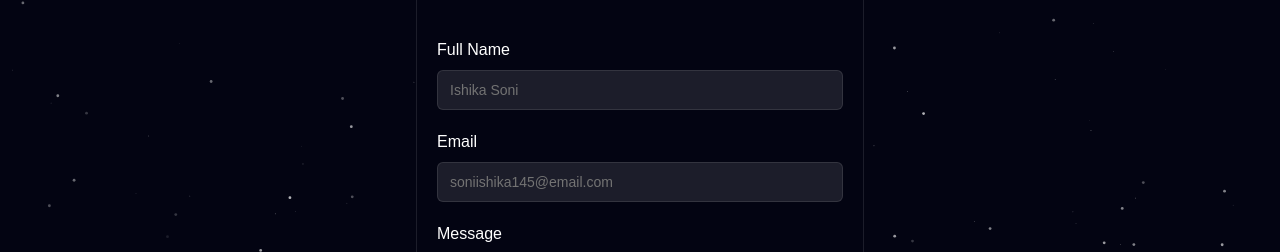
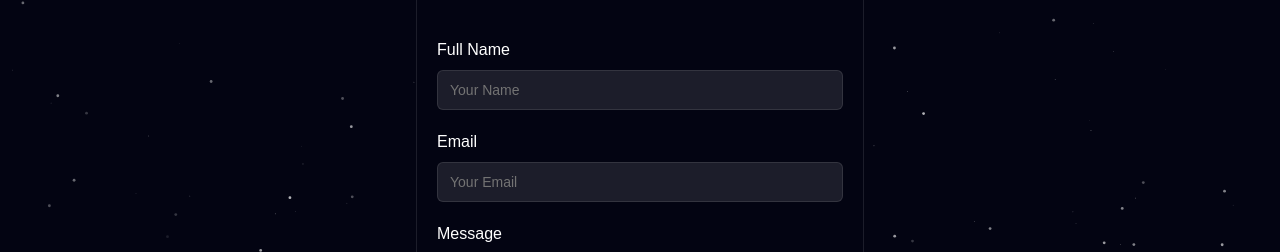
Before and after one commit to IshikaSoni056/MainPortfolio, a React (Vite) app: page / in a window 1280 px wide. Shown: the part 5108-5360 px from the top of the page. Built offline with nearby package versions, Linux system fonts and the light colour scheme; a web font is replaced by a local one.

Commit message:
Debugging

```diff
--- a/src/sections/Contact.jsx
+++ b/src/sections/Contact.jsx
@@ -78,7 +78,7 @@ const Contact = () => {
               name="name"
               type="text"
               className="field-input field-input-focus"
-              placeholder="Ishika Soni"
+              placeholder="Your Name"
               autoComplete="name"
               value={formData.name}
               onChange={handleChange}
@@ -94,7 +94,7 @@ const Contact = () => {
               name="email"
               type="email"
               className="field-input field-input-focus"
-              placeholder="soniishika145@email.com"
+              placeholder="Your Email"
               autoComplete="email"
               value={formData.email}
               onChange={handleChange}
```
